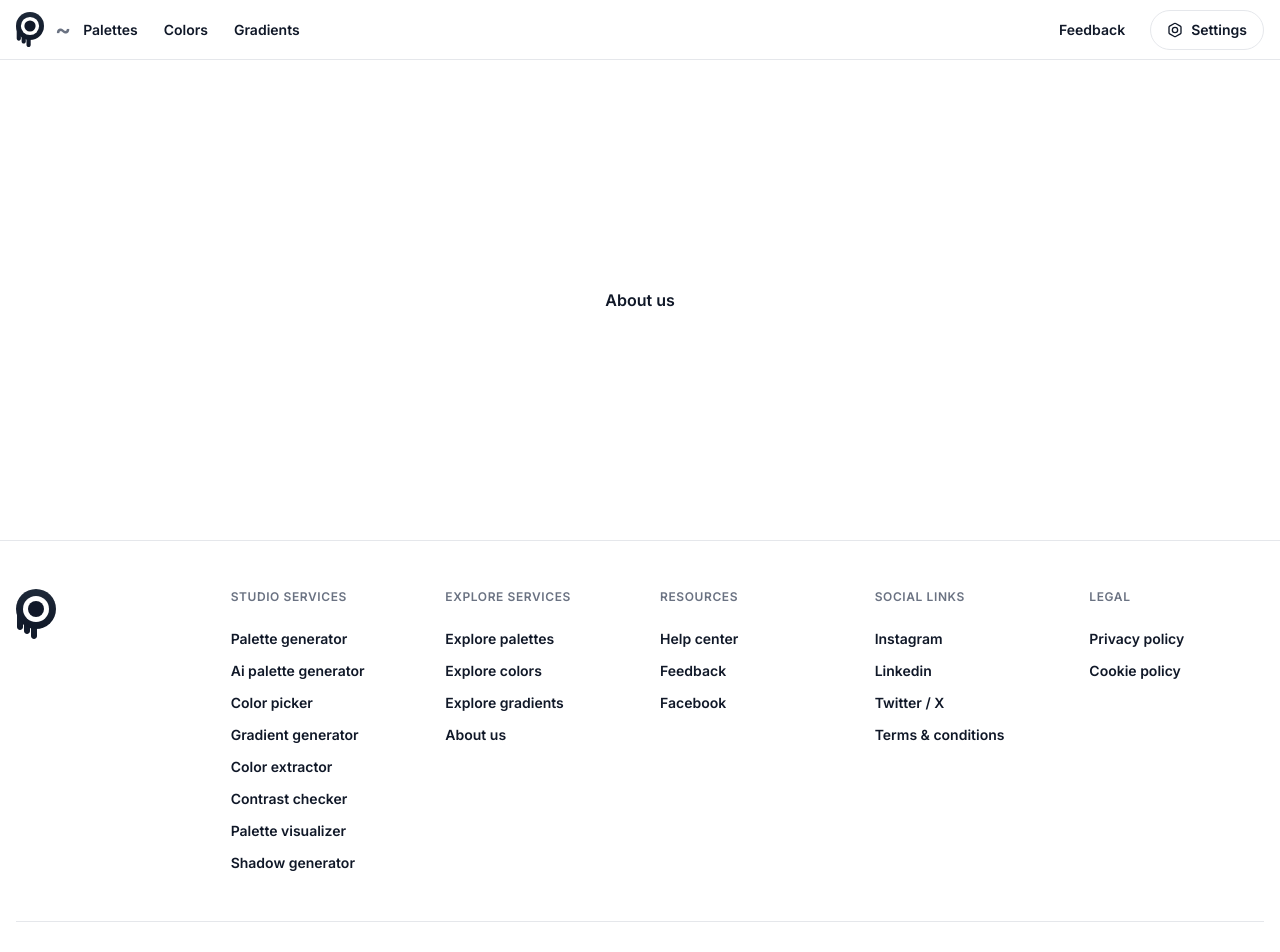
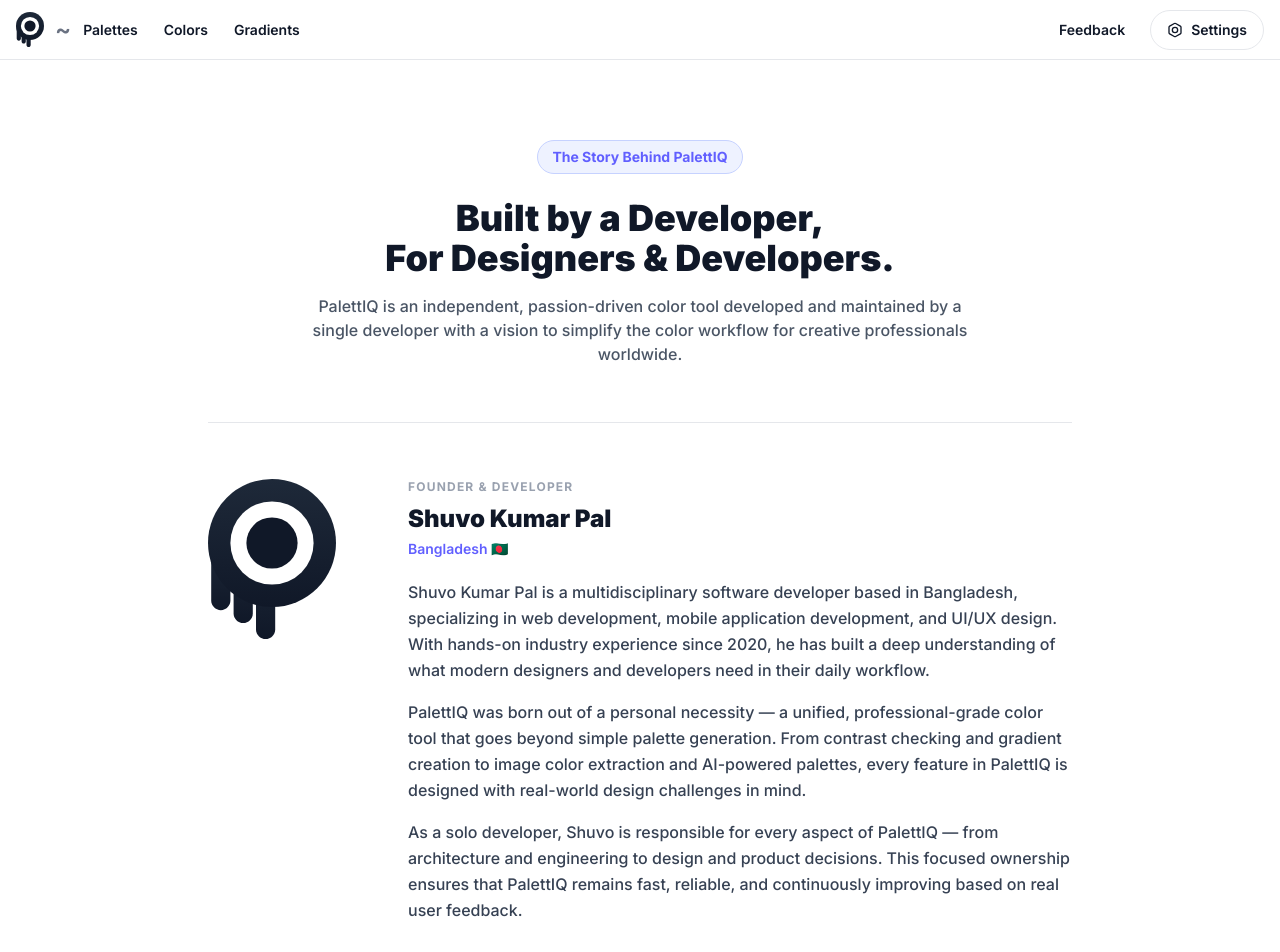
Before and after one commit to palettiq8/palettiq, a Next.js app: page /about-us in a window 1280 px wide. Shown: the top 952 px of the page. Built offline with nearby package versions, Linux system fonts and the light colour scheme; no server answers; a web font is replaced by a local one.

Commit message:
Enhance About Us Page: Add detailed developer profile, mission statement, and improve layout with responsive design

```diff
--- a/app/about-us/page.tsx
+++ b/app/about-us/page.tsx
@@ -1,11 +1,141 @@
 import CommonHeaderFooterSection from "@/components/server/CommonHeaderFooterSection";
+import type { Metadata } from "next";
+import Image from "next/image";
+import Link from "next/link";
+
+export const metadata: Metadata = {
+  title: "About Us — The Developer Behind PalettIQ",
+  description:
+    "Meet Shuvo Kumar Pal, the solo developer behind PalettIQ. A Bangladesh-based web, mobile, and UI/UX developer building tools for designers and developers since 2020.",
+  alternates: { canonical: "https://palettiq.net/about-us" },
+  openGraph: {
+    title: "About Us — The Developer Behind PalettIQ",
+    url: "https://palettiq.net/about-us",
+    images: [{ url: "/banner.png", width: 1200, height: 630 }],
+  },
+};
 
 export default function page() {
   return (
     <CommonHeaderFooterSection>
-      <div className="w-full min-h-120 h-max grid place-content-center">
-        <h1 className="text-md font-semibold text-gray-900">About us</h1>
-      </div>
+      <main className="w-full max-w-4xl mx-auto px-4 py-20">
+        <p className="text-sm font-bold text-indigo-500 bg-indigo-50 border border-indigo-200 rounded-full px-3.5 py-1.5 w-max mx-auto text-center">
+          The Story Behind PalettIQ
+        </p>
+
+        <h1 className="text-4xl font-black text-gray-900 text-center mt-6">
+          Built by a Developer, <br /> For Designers & Developers.
+        </h1>
+
+        <p className="text-base font-medium text-gray-600 text-center mt-4 max-w-2xl mx-auto">
+          PalettIQ is an independent, passion-driven color tool developed and
+          maintained by a single developer with a vision to simplify the color
+          workflow for creative professionals worldwide.
+        </p>
+
+        <div className="w-full border-t border-gray-200 mt-14" />
+
+        <section className="w-full mt-14 flex items-start gap-10 max-md:flex-col">
+          <div className="shrink-0">
+            <Image
+              src="/logo_50.svg"
+              alt="Shuvo Kumar Pal — Developer of PalettIQ"
+              width={160}
+              height={160}
+              className="rounded-2xl object-cover"
+            />
+          </div>
+
+          <div className="w-full">
+            <p className="text-xs font-bold uppercase tracking-widest text-gray-400">
+              Founder & Developer
+            </p>
+            <h2 className="text-2xl font-black text-gray-900 mt-2">
+              Shuvo Kumar Pal
+            </h2>
+            <p className="text-sm font-semibold text-indigo-500 mt-1">
+              Bangladesh 🇧🇩
+            </p>
+
+            <p className="text-base font-medium text-gray-700 mt-5 leading-relaxed">
+              Shuvo Kumar Pal is a multidisciplinary software developer based in
+              Bangladesh, specializing in web development, mobile application
+              development, and UI/UX design. With hands-on industry experience
+              since 2020, he has built a deep understanding of what modern
+              designers and developers need in their daily workflow.
+            </p>
+
+            <p className="text-base font-medium text-gray-700 mt-4 leading-relaxed">
+              PalettIQ was born out of a personal necessity — a unified,
+              professional-grade color tool that goes beyond simple palette
+              generation. From contrast checking and gradient creation to image
+              color extraction and AI-powered palettes, every feature in
+              PalettIQ is designed with real-world design challenges in mind.
+            </p>
+
+            <p className="text-base font-medium text-gray-700 mt-4 leading-relaxed">
+              As a solo developer, Shuvo is responsible for every aspect of
+              PalettIQ — from architecture and engineering to design and product
+              decisions. This focused ownership ensures that PalettIQ remains
+              fast, reliable, and continuously improving based on real user
+              feedback.
+            </p>
+          </div>
+        </section>
+
+        <div className="w-full border-t border-gray-200 mt-14" />
+
+        <section className="w-full mt-14">
+          <h2 className="text-2xl font-black text-gray-900">Our Mission</h2>
+          <p className="text-base font-medium text-gray-700 mt-4 leading-relaxed max-w-3xl">
+            At PalettIQ, the mission is straightforward — to provide designers,
+            developers, and creative professionals with a fast, accessible, and
+            comprehensive color toolkit. Whether you are building a brand
+            identity, designing a mobile app, or developing a web product,
+            PalettIQ is engineered to make every color decision easier, smarter,
+            and more precise.
+          </p>
+        </section>
+
+        <div className="w-full border-t border-gray-200 mt-14" />
+
+        <section className="w-full mt-14 grid grid-cols-3 gap-6 max-sm:grid-cols-1">
+          <div className="w-full bg-gray-50 border border-gray-200 rounded-xl p-6">
+            <p className="text-3xl font-black text-indigo-500">2020</p>
+            <p className="text-sm font-semibold text-gray-600 mt-2">
+              Year development journey began
+            </p>
+          </div>
+          <div className="w-full bg-gray-50 border border-gray-200 rounded-xl p-6">
+            <p className="text-3xl font-black text-indigo-500">8+</p>
+            <p className="text-sm font-semibold text-gray-600 mt-2">
+              Professional color tools in one platform
+            </p>
+          </div>
+          <div className="w-full bg-gray-50 border border-gray-200 rounded-xl p-6">
+            <p className="text-3xl font-black text-indigo-500">1</p>
+            <p className="text-sm font-semibold text-gray-600 mt-2">
+              Passionate solo developer behind it all
+            </p>
+          </div>
+        </section>
+
+        <section className="w-full mt-14 bg-indigo-50 border border-indigo-200 rounded-xl p-8 text-center">
+          <h2 className="text-xl font-black text-gray-900">
+            Have feedback or a feature request?
+          </h2>
+          <p className="text-sm font-semibold text-gray-600 mt-2">
+            PalettIQ is built on real user needs. Your input directly shapes
+            what gets built next.
+          </p>
+          <Link
+            href="/settings/feedback"
+            className="inline-flex items-center gap-2 mt-6 h-11 px-6 bg-indigo-500 text-white text-sm font-bold rounded-full hover:bg-indigo-600 transition-all active:scale-95"
+          >
+            Share Your Feedback
+          </Link>
+        </section>
+      </main>
     </CommonHeaderFooterSection>
   );
 }
```
